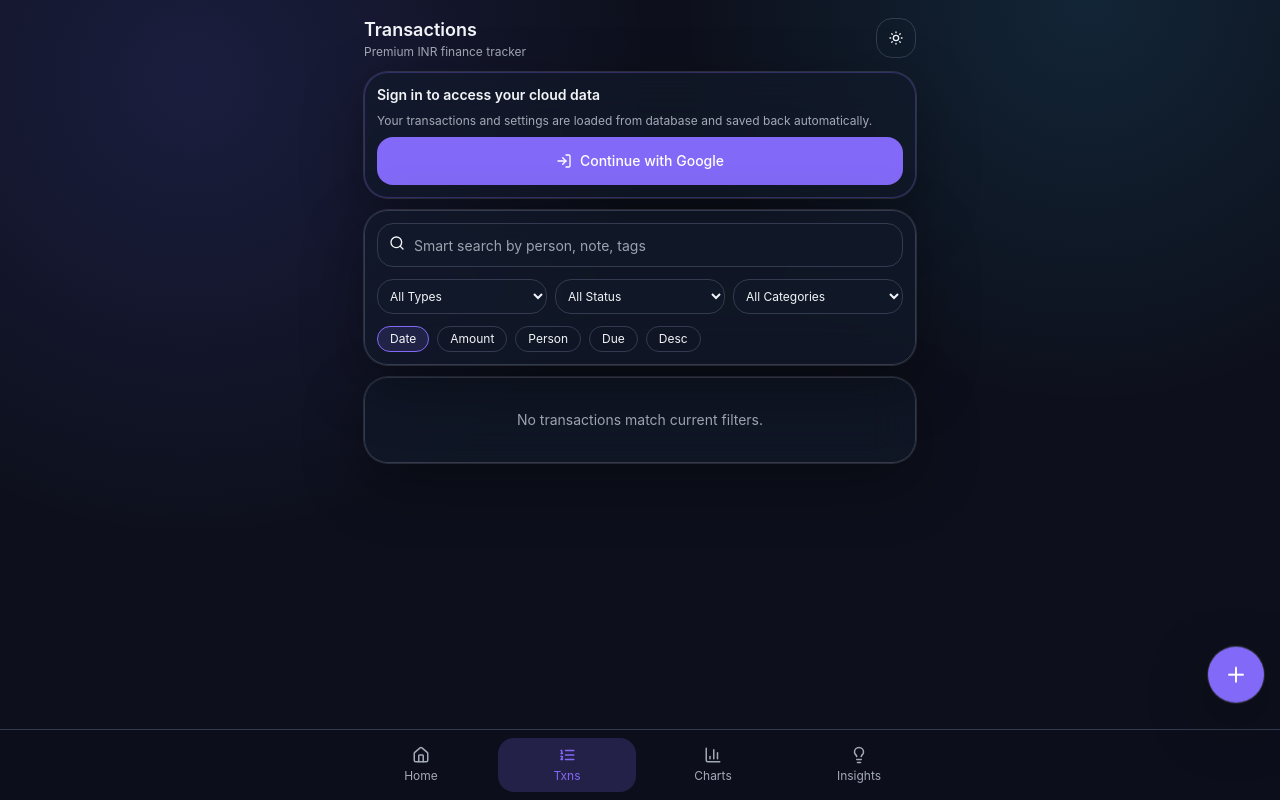
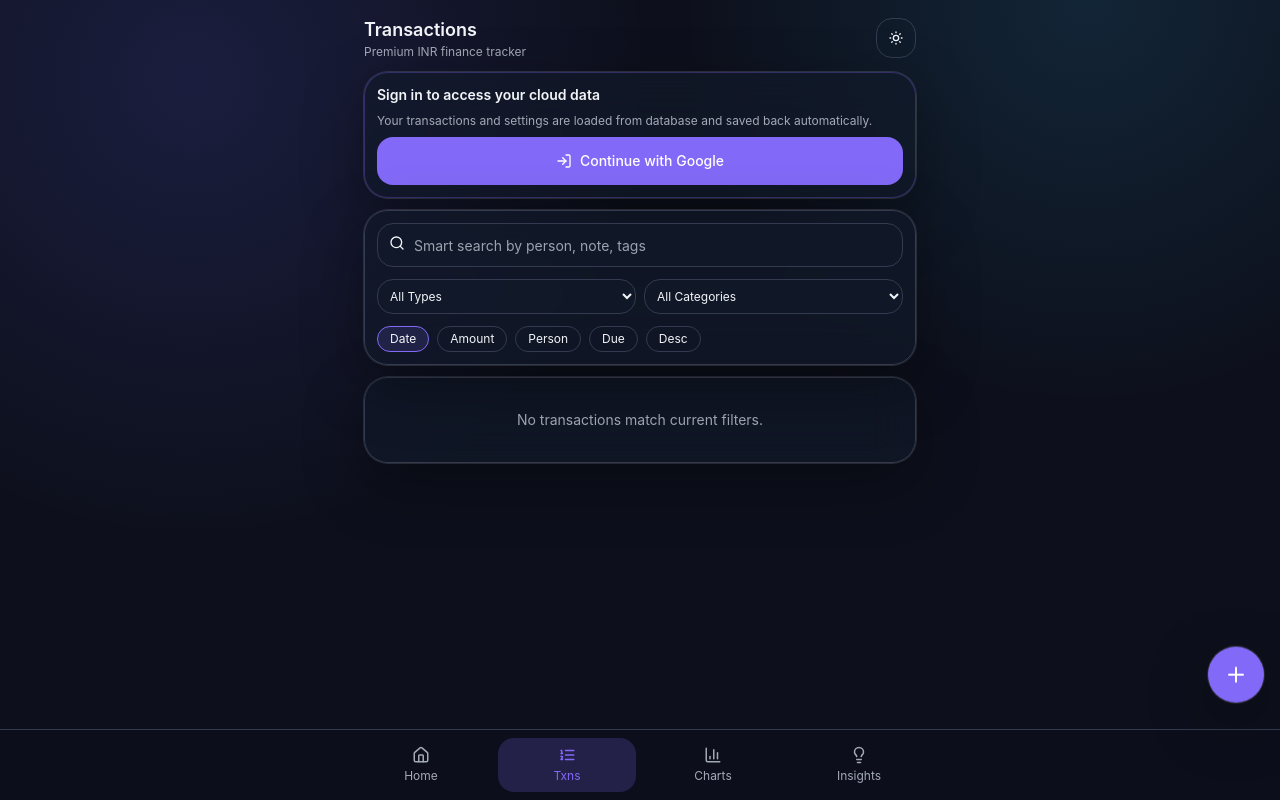
Before and after one commit to gowrav-marada/money-visualizer, a React (Vite) app: page / in a window 1280 px wide. Both pictures are taken after a click on the button "Txns". Built offline with nearby package versions, Linux system fonts and the light colour scheme.

Commit message:
Remove onMarkPaid prop from TransactionList
Removed onMarkPaid prop and related usage from TransactionList component.

```diff
--- a/src/components/TransactionList.tsx
+++ b/src/components/TransactionList.tsx
@@ -14,7 +14,6 @@ export const TransactionList = ({
   setSortBy,
   sortDesc,
   setSortDesc,
-  onMarkPaid,
   onEdit,
   onDelete,
   onRefresh
@@ -27,7 +26,6 @@ export const TransactionList = ({
   setSortBy: Dispatch<SetStateAction<SortField>>;
   sortDesc: boolean;
   setSortDesc: Dispatch<SetStateAction<boolean>>;
-  onMarkPaid: (id: string) => void;
   onEdit: (item: Transaction) => void;
   onDelete: (id: string) => void;
   onRefresh: () => void;
@@ -77,7 +75,7 @@ export const TransactionList = ({
             onChange={(e) => setFilters((prev) => ({ ...prev, query: e.target.value }))}
           />
         </div>
-        <div className="grid grid-cols-3 gap-2 text-xs">
+        <div className="grid grid-cols-2 gap-2 text-xs">
           <select
             value={filters.type}
             onChange={(e) => setFilters((prev) => ({ ...prev, type: e.target.value as TransactionFilters["type"] }))}
@@ -88,16 +86,6 @@ export const TransactionList = ({
             <option value="lent">Lent</option>
             <option value="income">Income</option>
             <option value="expense">Expense</option>
-          </select>
-          <select
-            value={filters.status}
-            onChange={(e) => setFilters((prev) => ({ ...prev, status: e.target.value as TransactionFilters["status"] }))}
-            className="rounded-xl border border-border bg-card px-2 py-2"
-          >
-            <option value="all">All Status</option>
-            <option value="pending">Pending</option>
-            <option value="paid">Paid</option>
-            <option value="overdue">Overdue</option>
           </select>
           <select
             value={filters.category}
@@ -133,7 +121,7 @@ export const TransactionList = ({
         <div className="glass rounded-2xl p-8 text-center text-sm text-muted-foreground">No transactions match current filters.</div>
       ) : (
         transactions.map((item) => (
-          <TransactionCard key={item.id} item={item} onMarkPaid={onMarkPaid} onEdit={onEdit} onDelete={onDelete} />
+          <TransactionCard key={item.id} item={item} onEdit={onEdit} onDelete={onDelete} />
         ))
       )}
     </div>
```
